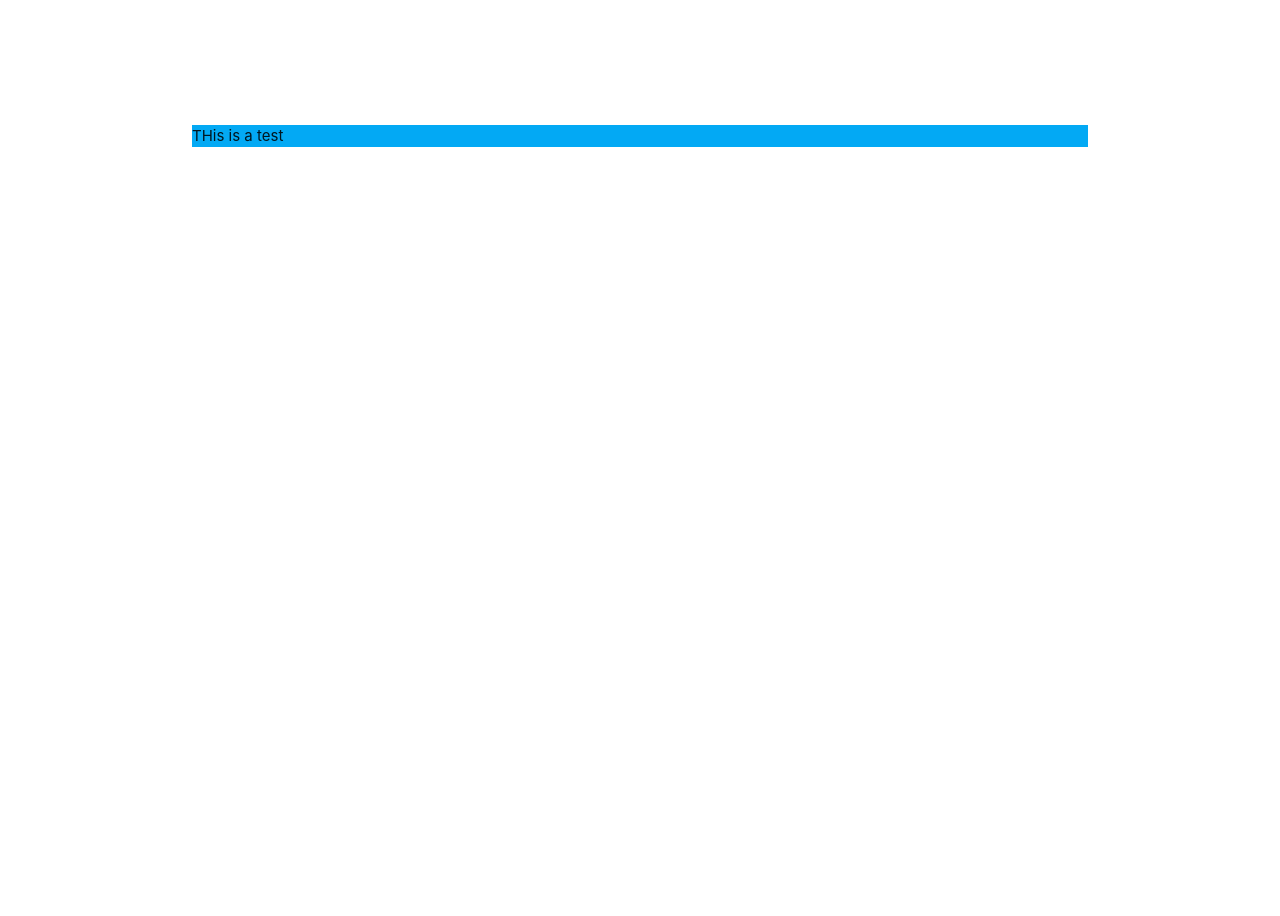
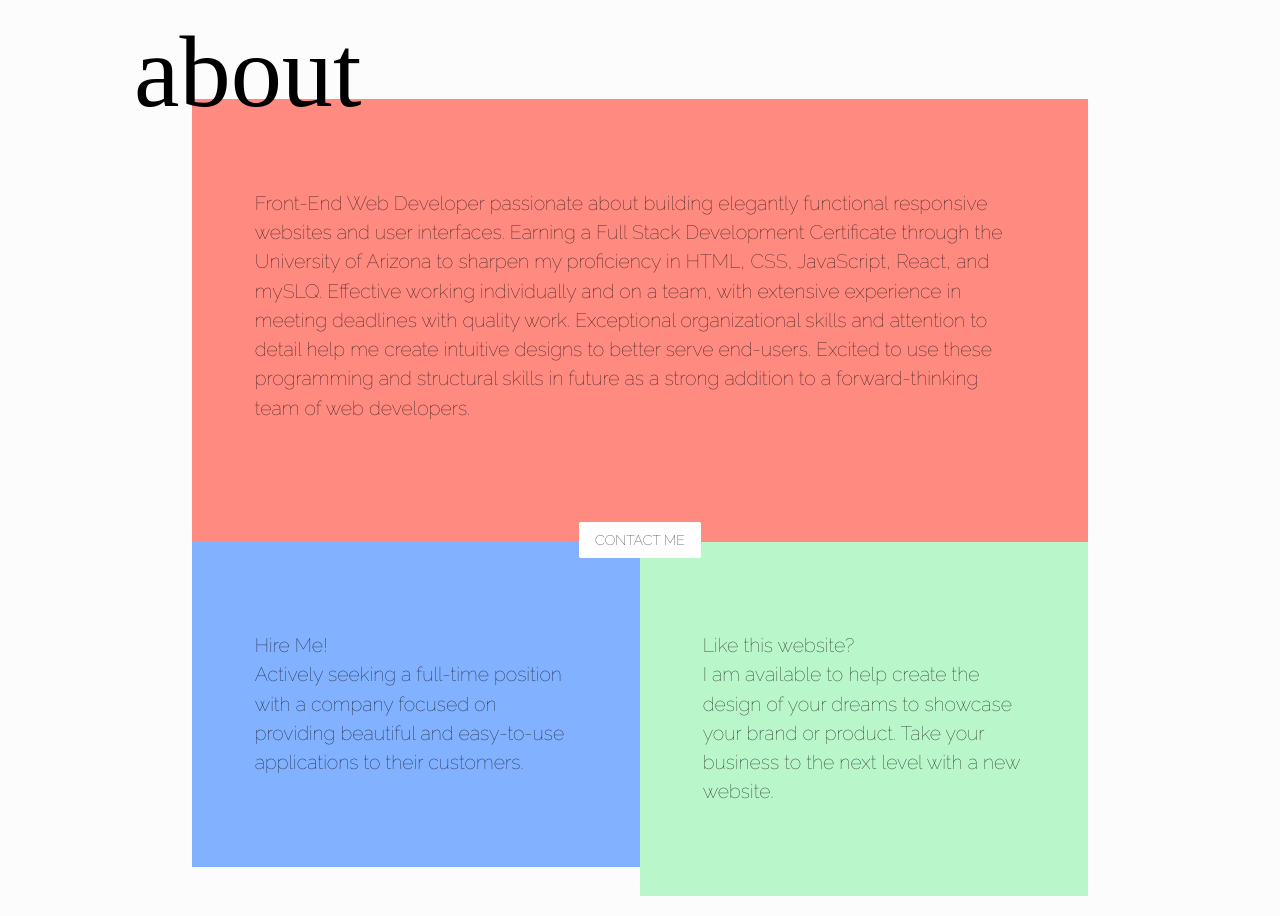
Before and after one commit to bfeliz/personal-portfolio, a plain HTML site: page index.html in a window 1280 px wide. Shown: the part 344-1260 px from the top of the page. Before the commit the page ends 800 px from the top, so only its background shows below. Drawn offline with nearby package versions, Linux system fonts and the light colour scheme; a web font is replaced by a local one.

Commit message:
Add formatting to header and about sections

```diff
--- a/css/style.css
+++ b/css/style.css
@@ -1,10 +1,39 @@
+html {
+    background-color: #fcfcfc;
+}
+body {
+    font-family: "Raleway";
+    font-size: 130%;
+}
 h1 {
     font-family: "Liu Jian Mao Cao";
     font-size: 10vw;
+    margin-top: 0;
     padding-bottom: 1%;
 }
 h4 {
-    font-family: "Raleway";
     font-size: 3vw;
-    padding-bottom: 15%;
+    padding-bottom: 8%;
 }
+#menu {
+    margin: 2% 0% 0% 2%;
+}
+#about {
+    position: relative;
+    font-family: "Liu Jian Mao Cao";
+    font-size: 8vw;
+    margin-top: -3%;
+    margin-left: 10%;
+    z-index: 1;
+}
+#about-body,
+#about-sub-1,
+#about-sub-2 {
+    padding: 10% 7%;
+}
+#btn-row {
+    margin: 0;
+}
+#contact-btn {
+    margin-bottom: -18%;
+}
--- a/index.html
+++ b/index.html
@@ -6,23 +6,65 @@
     <meta name="viewport" content="width=device-width, initial-scale=1.0">
     <title>Brittany Fortner | Portfolio</title>
     <link href="https://fonts.googleapis.com/icon?family=Material+Icons" rel="stylesheet">
-    <link href="https://fonts.googleapis.com/css?family=Liu+Jian+Mao+Cao&display=swap" rel="stylesheet">
-    <link href="https://fonts.googleapis.com/css?family=Raleway&display=swap" rel="stylesheet">
+    <link href="https://fonts.googleapis.com/css?family=Liu+Jian+Mao+Cao|Raleway:100&display=swap" rel="stylesheet">
     <link type="text/css" rel="stylesheet" href="css/materialize.css" media="screen,projection" />
     <link rel="stylesheet" href="css/style.css">
 </head>
 
 <body>
-    <div class="col s12">
-        <h1 class="center-align">Brittany Fortner</h1>
-        <h4 class="center-align">Front-End Developer</h4>
+    <div id="menu">
+        <a class='dropdown-trigger' href='#' data-target='dropdown1'><i
+                class="small material-icons grey-text">menu</i></a>
+
+        <ul id='dropdown1' class='dropdown-content black'>
+            <li><a href="#about" class="white-text">About</a></li>
+            <li><a href="#portfolio" class="white-text">Portfolio</a></li>
+            <li><a href="#contact" class="white-text">Contact</a></li>
+        </ul>
     </div>
 
+    <h1 class="center-align">Brittany Fortner</h1>
+    <h4 class="center-align">front-end developer<br>with back-end capabilities</h4>
+
+    <span id="about" class="badge left black-text" data-badge-caption="about"></span>
     <div class="container">
-        <div class="col s12 light-blue">THis is a test</div>
+        <div class="row">
+            <div class="col s12 red accent-1 valign-wrapper" id="about-body">Front-End Web Developer
+                passionate about
+                building
+                elegantly functional responsive websites and user interfaces. Earning a Full Stack Development
+                Certificate through the University of Arizona to sharpen my proficiency in HTML, CSS, JavaScript,
+                React, and mySLQ. Effective working individually and on a team, with extensive experience in meeting
+                deadlines with quality work. Exceptional organizational skills and attention to detail help me create
+                intuitive designs to better serve end-users. Excited to use these programming and structural skills in
+                future as a strong addition to a forward-thinking team of web developers.
+            </div>
+            <div class="row red accent-1" id="btn-row">
+                <div class="col s5"></div>
+                <div class="col s2 center-align">
+                    <a class="waves-effect white waves-light-blue btn-flat black-text" href="#contact"
+                        id="contact-btn">contact
+                        me</a>
+                </div>
+                <div class="col s5"></div>
+            </div>
+            <div class="col s6 blue accent-1 valign-wrapper" id="about-sub-1">Hire Me!<br>Actively seeking a
+                full-time
+                position with a company focused on providing beautiful and easy-to-use applications to their
+                customers.
+            </div>
+            <div class="col s6 green accent-1 valign-wrapper" id="about-sub-2">Like this website?<br>I
+                am available to
+                help
+                create the design of your dreams to showcase your brand or product. Take your business to the next level
+                with a new website.
+            </div>
+        </div>
+    </div>
 
-    </div>
+    <script type="text/javascript" src="https://code.jquery.com/jquery-2.1.1.min.js"></script>
     <script type="text/javascript" src="js/materialize.js"></script>
+    <script type="text/javascript" src="js/script.js"></script>
 </body>
 
 </html>
--- /dev/null
+++ b/js/script.js
@@ -0,0 +1,3 @@
+$(document).ready(function() {
+    $(".dropdown-trigger").dropdown({ coverTrigger: false });
+});
```
